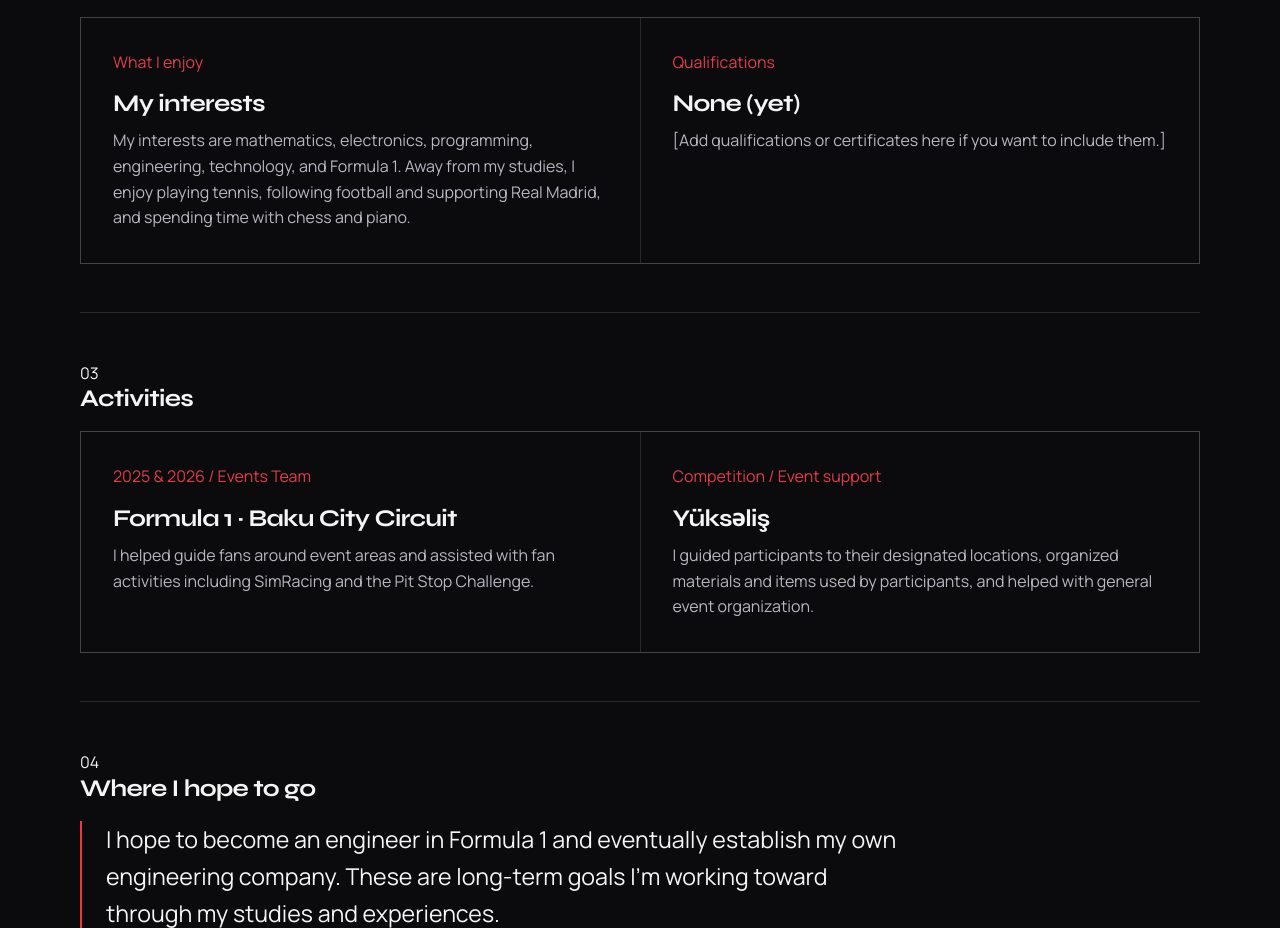
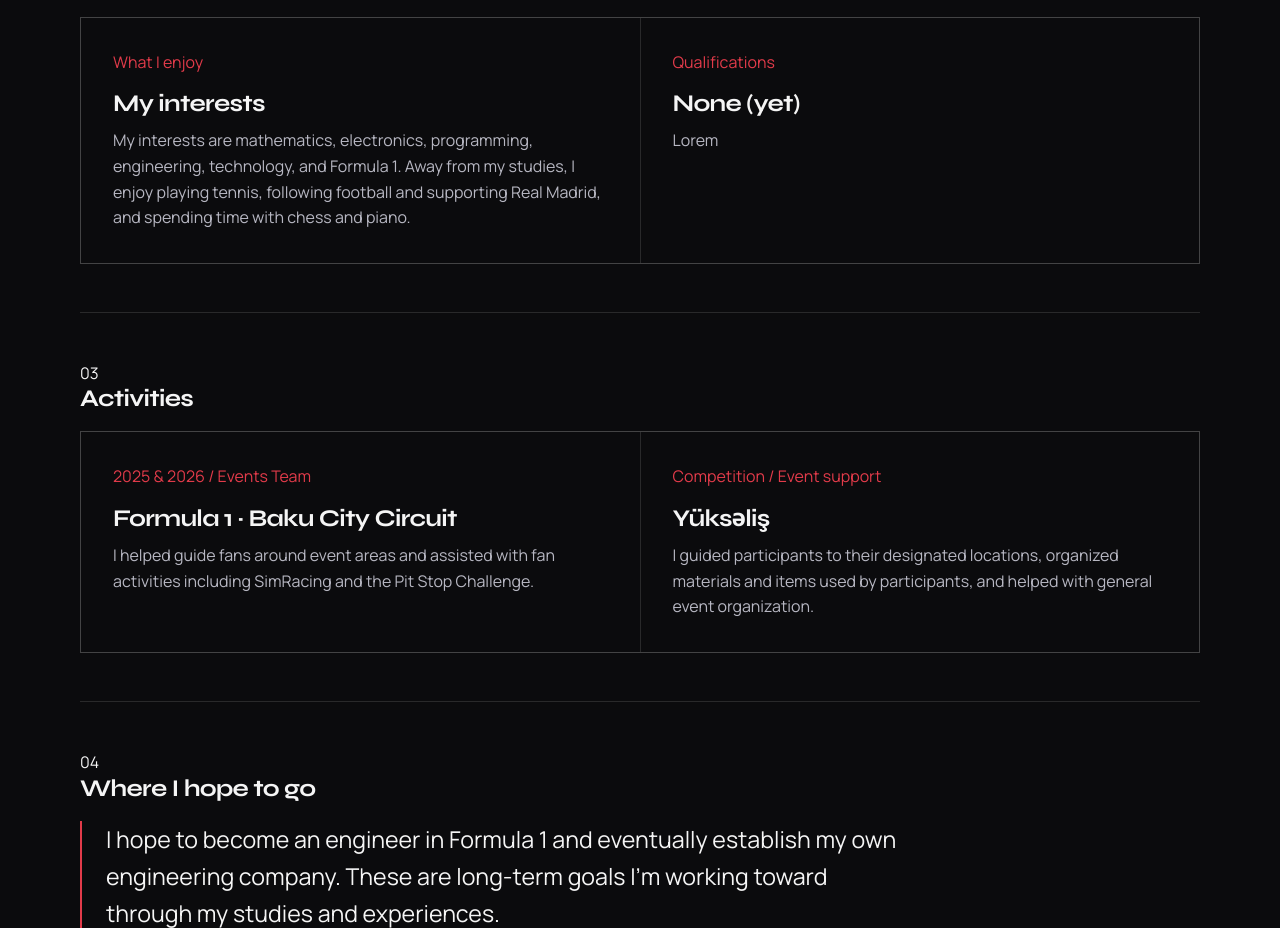
Before and after one commit to hidibbv/hidibbv.github.io, a plain HTML site: page about.html in a window 1280 px wide. Shown: the part 923-1851 px from the top of the page. Drawn offline with Linux system fonts and the light colour scheme.

Commit message:
Update qualifications section text
Replaced placeholder text for qualifications section.

```diff
--- a/about.html
+++ b/about.html
@@ -75,7 +75,7 @@
         <article class="topic-card" id="qualifications">
           <p class="eyebrow">Qualifications</p>
           <h3>None (yet)</h3>
-          <p>[Add qualifications or certificates here if you want to include them.]</p>
+          <p>Lorem  </p>
         </article>
       </div>
     </section>
```
